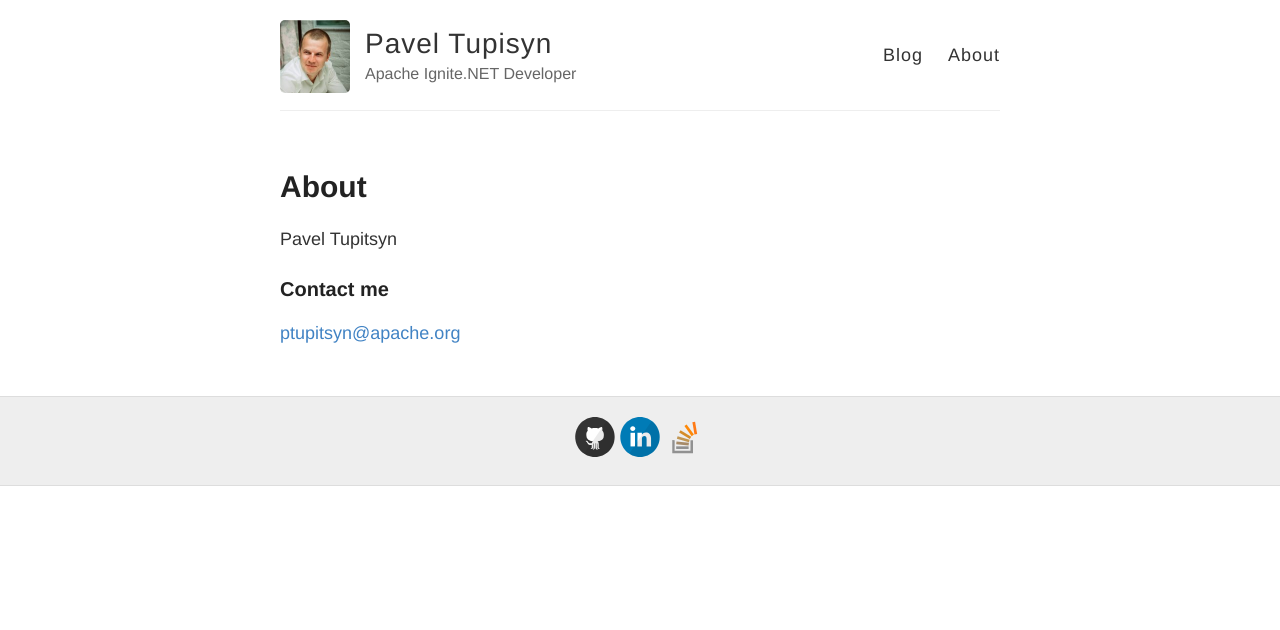
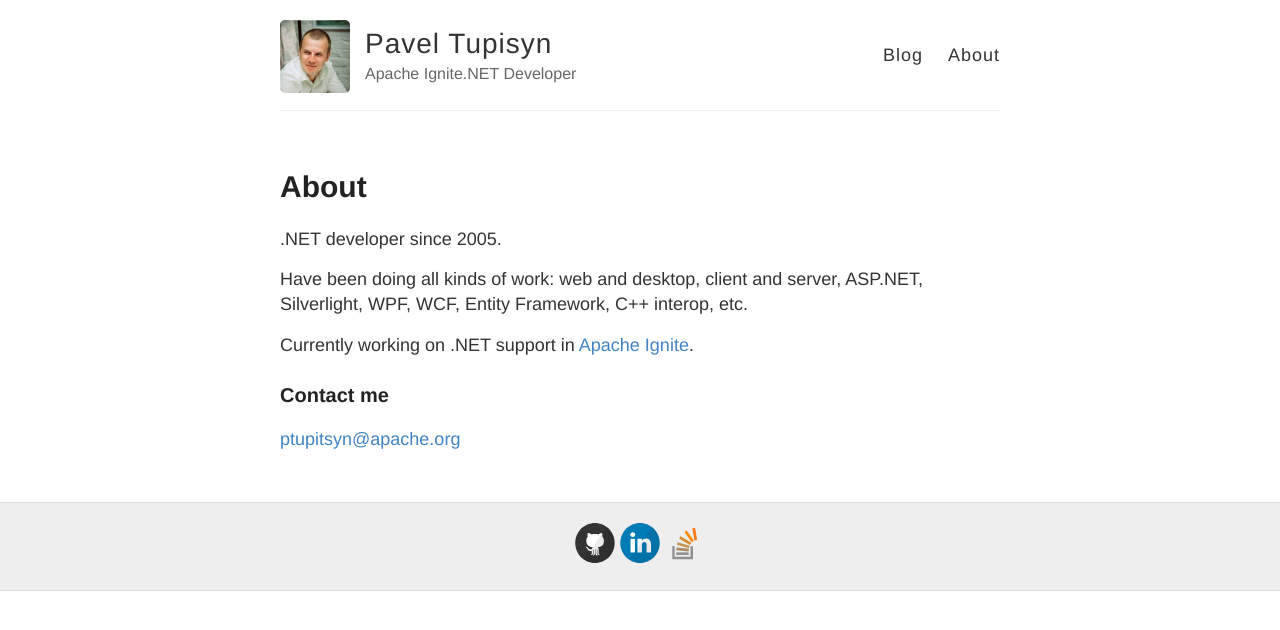
Before and after one commit to ptupitsyn/ptupitsyn.github.io, a Jekyll site: the page built from about.md, in a window 1280 px wide. Shown: the top 630 px of the page. Built offline with Jekyll 4.4.1, drawn with Linux system fonts in a browser that asks for light colours.

Commit message:
Update about page

```diff
--- a/about.md
+++ b/about.md
@@ -4,7 +4,11 @@ title: About
 permalink: /about/
 ---
 
-Pavel Tupitsyn
+.NET developer since 2005.
+
+Have been doing all kinds of work: web and desktop, client and server, ASP.NET, Silverlight, WPF, WCF, Entity Framework, C++ interop, etc.
+
+Currently working on .NET support in [Apache Ignite](https://ignite.apache.org).
 
 ### Contact me
 
```
